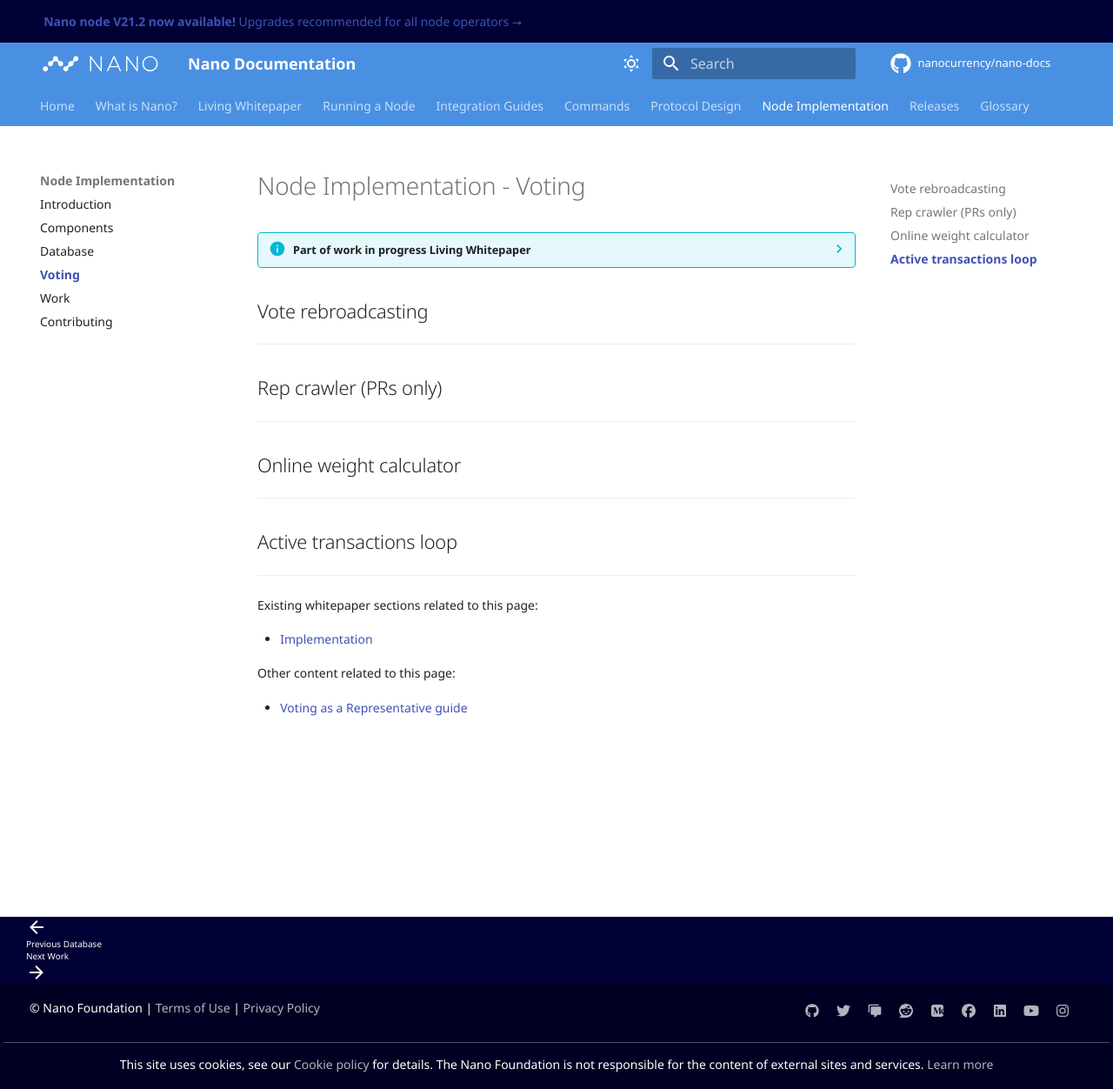
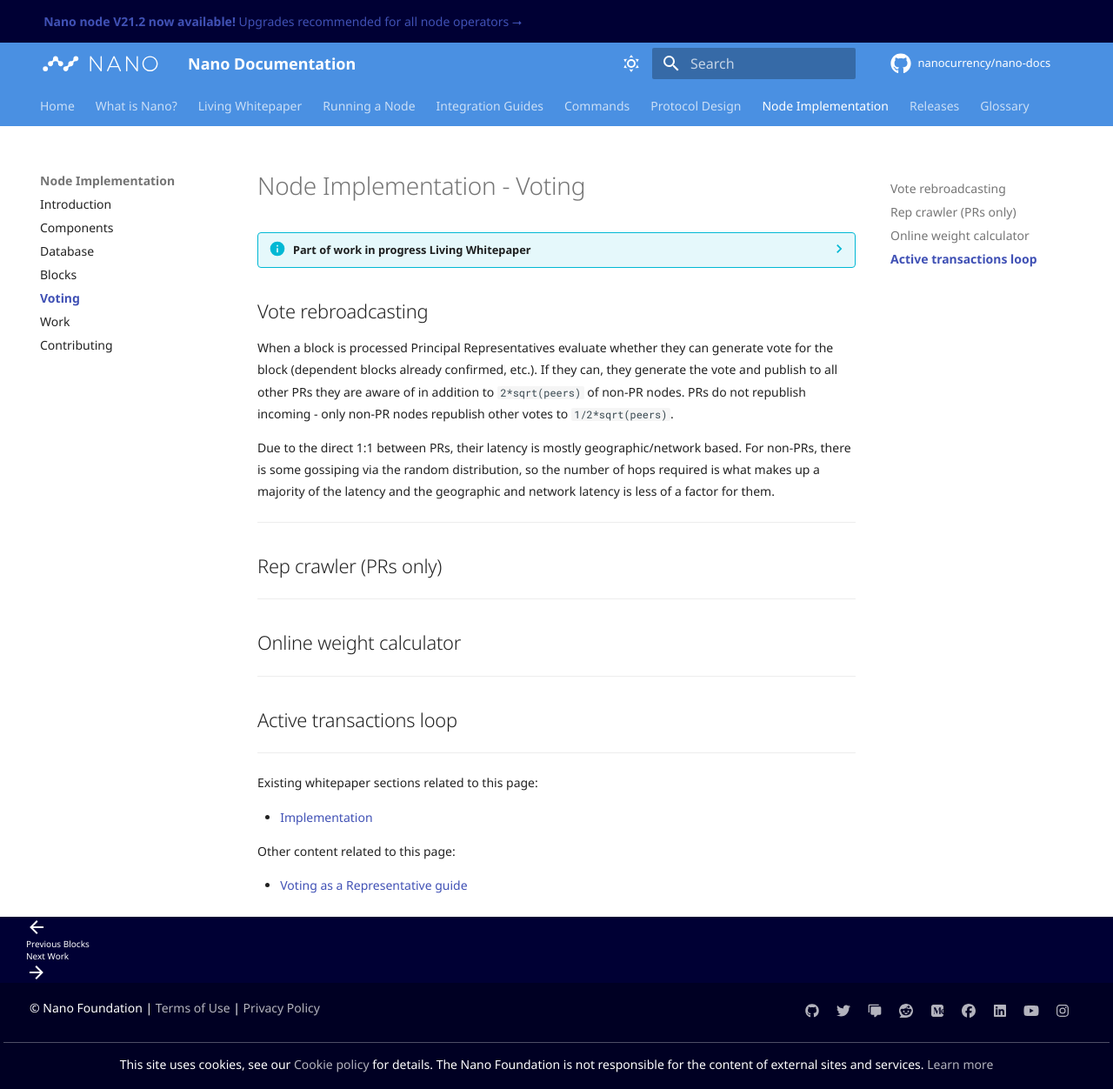
Before and after one commit to nanocurrency/nano-docs, an MkDocs documentation site: the page built from docs/node-implementation/voting.md, in a window 1280 px wide and 1252 px high. Shown: the whole window at 87% size. Built offline with MkDocs 1.6.1 and Material for MkDocs 9.7.7, drawn with Linux system fonts in a browser that asks for light colours; comment, search, counter and statistics services are not loaded.

Commit message:
Add some block and vote handling to node implementation

```diff
--- a/docs/node-implementation/voting.md
+++ b/docs/node-implementation/voting.md
@@ -6,6 +6,10 @@
 --8<-- "wip-living-whitepaper.md"
 
 ## Vote rebroadcasting
+
+When a block is processed Principal Representatives evaluate whether they can generate vote for the block (dependent blocks already confirmed, etc.). If they can, they generate the vote and publish to all other PRs they are aware of in addition to `2*sqrt(peers)` of non-PR nodes.  PRs do not republish incoming - only non-PR nodes republish other votes to `1/2*sqrt(peers)`.
+
+Due to the direct 1:1 between PRs, their latency is mostly geographic/network based. For non-PRs, there is some gossiping via the random distribution, so the number of hops required is what makes up a majority of the latency and the geographic and network latency is less of a factor for them.
 
 ---
 
--- a/mkdocs.yml
+++ b/mkdocs.yml
@@ -67,6 +67,7 @@
     - Introduction: node-implementation/introduction.md
     - Components: node-implementation/components.md
     - Database: node-implementation/database.md
+    - Blocks: node-implementation/blocks.md
     - Voting: node-implementation/voting.md
     - Work: node-implementation/work.md
     - Contributing: node-implementation/contributing.md
```
Also changed, not shown: docs/node-implementation/blocks.md (added, +15 -0 lines).
